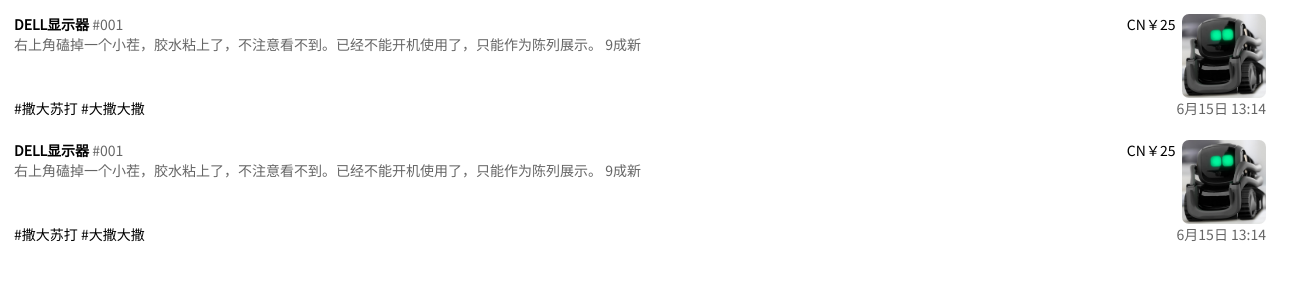
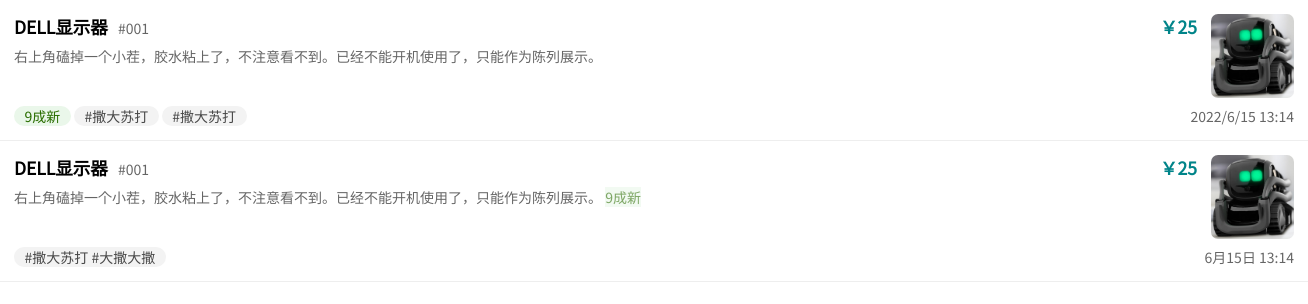
Before and after one commit to wbxl2000/2.qer.im, a plain HTML site: page index.html in a window 1280 px wide. Shown: the whole page, 1308 px wide, since content can reach past the window. Drawn offline with Linux system fonts and the light colour scheme.

Commit message:
feat: css change

```diff
--- a/index.html
+++ b/index.html
@@ -6,6 +6,7 @@
   <meta http-equiv="X-UA-Compatible" content="IE=edge">
   <meta name="viewport" content="width=device-width, initial-scale=1.0">
   <link rel="icon" type="image/x-icon" href="/qwq1.png">
+  <link href="./style.css" rel="stylesheet" type="text/css" />
   <title>qer杂货铺</title>
 </head>
 
@@ -19,20 +20,22 @@
               <span class="title"> DELL显示器</span>
               <span class="id"> #001 </span>
             </span>
-            <span class="price"> CN￥25</span>
+            <span class="price"> ￥25</span>
           </div>
           <div class="description">
             右上角磕掉一个小茬，胶水粘上了，不注意看不到。已经不能开机使用了，只能作为陈列展示。
-            <span class="quality">9成新</span>
           </div>
         </div>
         <div class="body-image">
-
         </div>
       </div>
       <div class="item-bottom">
-        <div class="tag"> #撒大苏打 #大撒大撒</div>
-        <div class="modify-time"> 6月15日 13:14</div>
+        <div class="tags">
+          <span class="tag quality">9成新</span>
+          <span class="tag">#撒大苏打</span>
+          <span class="tag">#撒大苏打</span>
+        </div>
+        <div class="modify-time"> 2022/6/15 13:14</div>
       </div>
     </div>
     <div class="item">
@@ -43,7 +46,7 @@
               <span class="title"> DELL显示器</span>
               <span class="id"> #001 </span>
             </span>
-            <span class="price"> CN￥25</span>
+            <span class="price"> ￥25</span>
           </div>
           <div class="description">
             右上角磕掉一个小茬，胶水粘上了，不注意看不到。已经不能开机使用了，只能作为陈列展示。
@@ -63,88 +66,3 @@
 </body>
 
 </html>
-
-<style>
-  @import url('https://fonts.googleapis.com/css2?family=Noto+Sans+SC&display=swap');
-
-  * {
-    margin: 0;
-    padding: 0;
-    font-size: 14px;
-    font-family: 'Noto Sans SC', sans-serif;
-  }
-
-  div {
-    /* border: 1px solid black; */
-  }
-
-  .main {
-    padding: 1rem;
-    margin: 0 auto;
-  }
-
-  .item {
-    width: 100%;
-    height: 7rem;
-    display: flex;
-    flex-direction: column;
-    justify-content: space-between;
-    margin-bottom: 2rem;
-  }
-
-  .item-body {
-    width: 100%;
-    height: 6rem;
-    display: flex;
-    flex-direction: row;
-    justify-content: space-between;
-  }
-
-  .body-info {
-    margin-right: -6rem;
-    padding-right: .5rem;
-    width: 100%;
-    height: 100%;
-    display: flex;
-    flex-direction: column;
-  }
-
-  .info-header {
-    margin-right: 6rem;
-    display: flex;
-    flex-direction: row;
-    justify-content: space-between;
-  }
-
-  .description {
-    margin-right: 6rem;
-    opacity: .6;
-  }
-
-  .title {
-    font-weight: bold;
-    color: black;
-  }
-
-  .id {
-    opacity: .6;
-  }
-
-  .body-image {
-    width: 6rem;
-    height: 6rem;
-    border-radius: .5rem;
-    background: url('./qwq1.png');
-    background-size: cover;
-  }
-
-  .item-bottom {
-    display: flex;
-    flex-direction: row;
-    justify-content: space-between;
-  }
-
-  .modify-time {
-    opacity: .6;
-  }
-</style>
--- /dev/null
+++ b/style.css
@@ -0,0 +1,109 @@
+@import url('https://fonts.googleapis.com/css2?family=Noto+Sans+SC&display=swap');
+
+* {
+  margin: 0;
+  padding: 0;
+  font-size: 14px;
+  font-family: 'Noto Sans SC', sans-serif;
+}
+
+div {
+  /* border: 1px solid black; */
+}
+
+.main {
+  /* padding: 1rem; */
+  margin: 0 auto;
+}
+
+.item {
+  width: 100%;
+  height: 8rem;
+  display: flex;
+  flex-direction: column;
+  justify-content: space-between;
+  /* margin-bottom: 2rem; */
+  /* border: 1px solid #aaa; */
+  border-bottom: 1px solid #eee;
+  /* border-radius: .5rem; */
+  padding: 1rem;
+}
+
+.item-body {
+  width: 100%;
+  height: 6rem;
+  display: flex;
+  flex-direction: row;
+  justify-content: space-between;
+}
+
+.body-info {
+  margin-right: -6rem;
+  padding-right: 1rem;
+  width: 100%;
+  height: 100%;
+  display: flex;
+  flex-direction: column;
+}
+
+.info-header {
+  margin-right: 6rem;
+  display: flex;
+  flex-direction: row;
+  justify-content: space-between;
+}
+
+.description {
+  margin-right: 6rem;
+  padding: .5rem 0 0 0;
+  opacity: .6;
+  text-align: justify;
+}
+
+.title {
+  font-weight: bold;
+  color: black;
+  font-size: 1.25rem;
+}
+
+.price {
+  font-size: 1.25rem;
+  font-weight: bold;
+  color: #008489;
+  /* opacity: .5; */
+}
+
+.id {
+  opacity: .6;
+  margin-left: .5rem;
+}
+
+.body-image {
+  width: 6rem;
+  height: 6rem;
+  border-radius: .5rem;
+  background: url('./qwq1.png');
+  background-size: cover;
+}
+
+.item-bottom {
+  display: flex;
+  flex-direction: row;
+  justify-content: space-between;
+}
+
+.modify-time {
+  opacity: .6;
+}
+
+.tag {
+  border-radius: 1rem;
+  padding: 0rem .75rem;
+  color: #484848;
+  background: #f3f3f3;
+}
+
+.quality {
+  background: #eaf7ea;
+  color: #2a6e00;
+}
```
